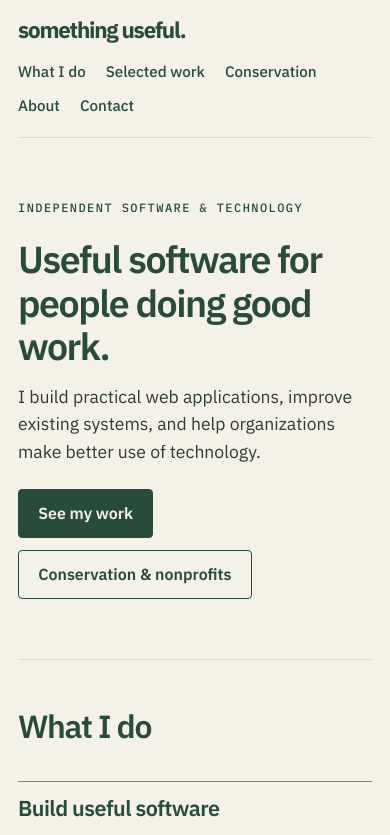
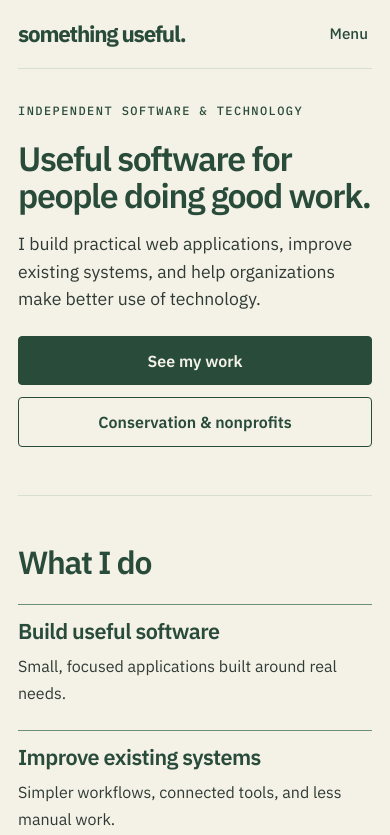
Before and after one commit to joelsalisbury/somethinguseful, a plain HTML site: page index.html in a window 390 px wide. Shown: the top 835 px of the page. Drawn offline with Linux system fonts and the light colour scheme.

Commit message:
mobile stuff

```diff
--- a/index.html
+++ b/index.html
@@ -21,7 +21,8 @@
   <a class="skip-link" href="#main">Skip to content</a>
   <header class="site-header container">
     <a class="wordmark" href="#top" aria-label="something useful. home">something useful.</a>
-    <nav class="site-nav" aria-label="Main navigation">
+    <button class="menu-toggle" type="button" aria-expanded="false" aria-controls="main-navigation" hidden>Menu</button>
+    <nav class="site-nav" id="main-navigation" aria-label="Main navigation">
       <a href="#what-i-do">What I do</a>
       <a href="#selected-work">Selected work</a>
       <a href="/conservation">Conservation</a>
@@ -130,6 +131,7 @@
     <a class="wordmark footer-wordmark" href="#top">something useful.</a>
     <p>Independent software &amp; technology.</p>
   </footer>
+  <script src="/navigation.js"></script>
   <script src="/contact.js"></script>
 </body>
 </html>
--- /dev/null
+++ b/navigation.js
@@ -0,0 +1,44 @@
+const menuToggle = document.querySelector(".menu-toggle");
+const mainNavigation = document.querySelector("#main-navigation");
+
+if (menuToggle && mainNavigation) {
+  const mobileNavigation = window.matchMedia("(max-width: 767px)");
+
+  function setMenuOpen(open) {
+    menuToggle.setAttribute("aria-expanded", String(open));
+    mainNavigation.hidden = mobileNavigation.matches && !open;
+  }
+
+  function syncNavigation() {
+    const toggleHadFocus = document.activeElement === menuToggle;
+    const navigationHadFocus = mainNavigation.contains(document.activeElement);
+    menuToggle.hidden = !mobileNavigation.matches;
+    setMenuOpen(false);
+
+    if (mobileNavigation.matches && navigationHadFocus) {
+      menuToggle.focus();
+    } else if (!mobileNavigation.matches && toggleHadFocus) {
+      mainNavigation.querySelector("a").focus();
+    }
+  }
+
+  menuToggle.addEventListener("click", () => {
+    setMenuOpen(menuToggle.getAttribute("aria-expanded") !== "true");
+  });
+
+  mainNavigation.addEventListener("click", (event) => {
+    if (event.target.closest("a")) {
+      setMenuOpen(false);
+    }
+  });
+
+  document.addEventListener("keydown", (event) => {
+    if (event.key === "Escape" && menuToggle.getAttribute("aria-expanded") === "true") {
+      setMenuOpen(false);
+      menuToggle.focus();
+    }
+  });
+
+  mobileNavigation.addEventListener("change", syncNavigation);
+  syncNavigation();
+}
--- a/styles.css
+++ b/styles.css
@@ -85,6 +85,11 @@ button:focus-visible {
   flex-wrap: wrap;
   justify-content: flex-end;
   gap: .75rem 1.75rem;
+}
+
+.menu-toggle,
+.site-nav[hidden] {
+  display: none;
 }
 
 .site-nav a,
@@ -461,6 +466,46 @@ h1 {
   }
 }
 
+@media (max-width: 767px) {
+  .site-header {
+    display: grid;
+    grid-template-columns: minmax(0, 1fr) auto;
+    gap: .75rem 1rem;
+    padding-block: .75rem;
+  }
+
+  .menu-toggle:not([hidden]) {
+    display: inline-flex;
+    min-height: 44px;
+    align-items: center;
+    justify-content: center;
+    padding: .5rem .25rem;
+    border: 0;
+    background: transparent;
+    color: var(--forest);
+    font: inherit;
+    font-size: .95rem;
+    font-weight: 500;
+    cursor: pointer;
+  }
+
+  .site-nav {
+    grid-column: 1 / -1;
+    flex-direction: column;
+    gap: 0;
+    padding-top: .5rem;
+    border-top: 1px solid var(--stone);
+  }
+
+  .site-nav a {
+    display: flex;
+    min-height: 44px;
+    align-items: center;
+    padding-block: .5rem;
+    white-space: nowrap;
+  }
+}
+
 @media (max-width: 680px) {
   body {
     font-size: 16px;
@@ -468,18 +513,6 @@ h1 {
 
   .container {
     width: min(100% - 36px, var(--page-width));
-  }
-
-  .site-header {
-    align-items: flex-start;
-    flex-direction: column;
-    gap: 1.1rem;
-    padding-block: 1.2rem;
-  }
-
-  .site-nav {
-    justify-content: flex-start;
-    gap: .55rem 1.25rem;
   }
 
   .capabilities {
@@ -636,7 +669,44 @@ h1 {
 }
 
 @media (max-width: 680px) {
+  .hero,
+  .home-page .hero {
+    padding-block: 2rem 3rem;
+  }
+
+  .home-page h1 {
+    font-size: clamp(2.115rem, 5.355vw, 4.2075rem);
+    line-height: 1.1;
+  }
+
+  .hero .actions {
+    flex-direction: column;
+    align-items: stretch;
+    gap: .75rem;
+  }
+
+  .hero .actions .button {
+    width: 100%;
+  }
+
+  .section {
+    padding-block: 3rem;
+  }
+
+  .section-heading {
+    margin-bottom: 1.5rem;
+  }
+
+  .subject-area,
+  .home-page .project {
+    padding: 1.25rem;
+  }
+
   .home-page .work-list {
     grid-template-columns: 1fr;
   }
+
+  .home-page .project-action {
+    min-height: 0;
+  }
 }
```
Also changed, not shown: conservation/index.html (+3 -1 lines).
